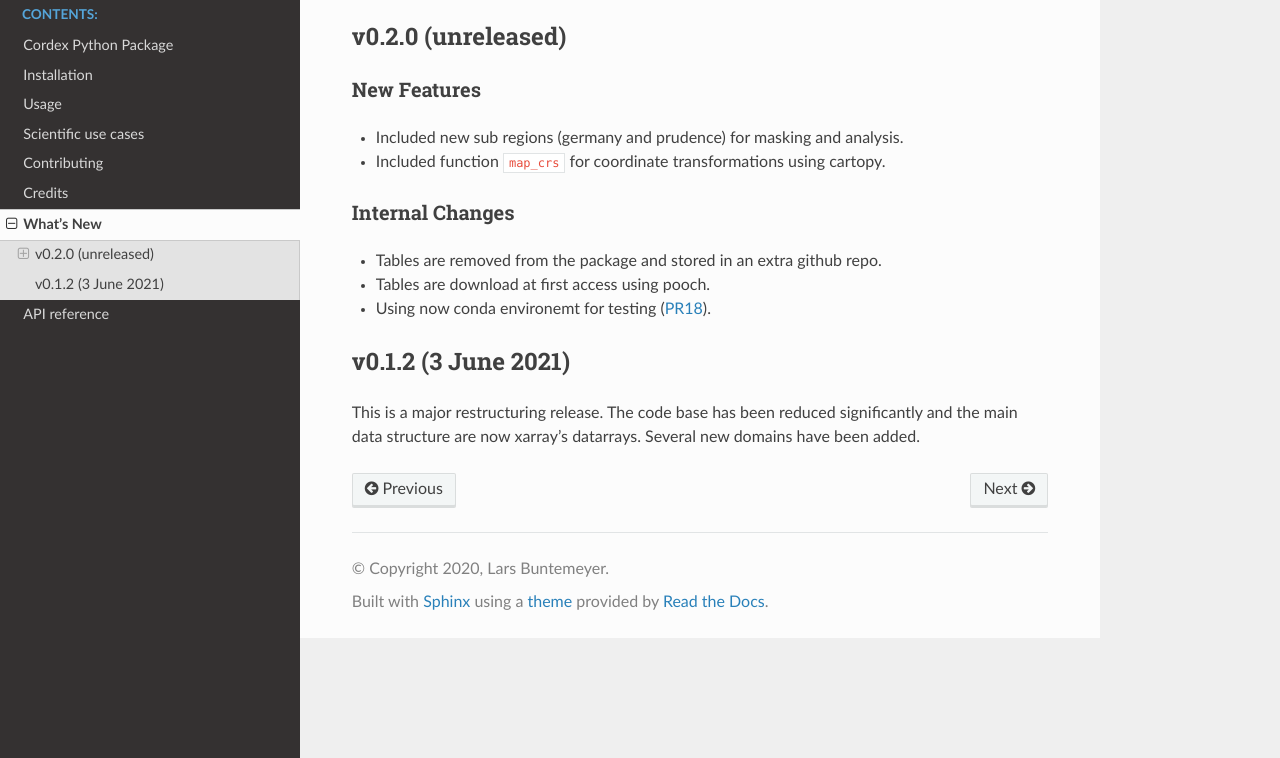
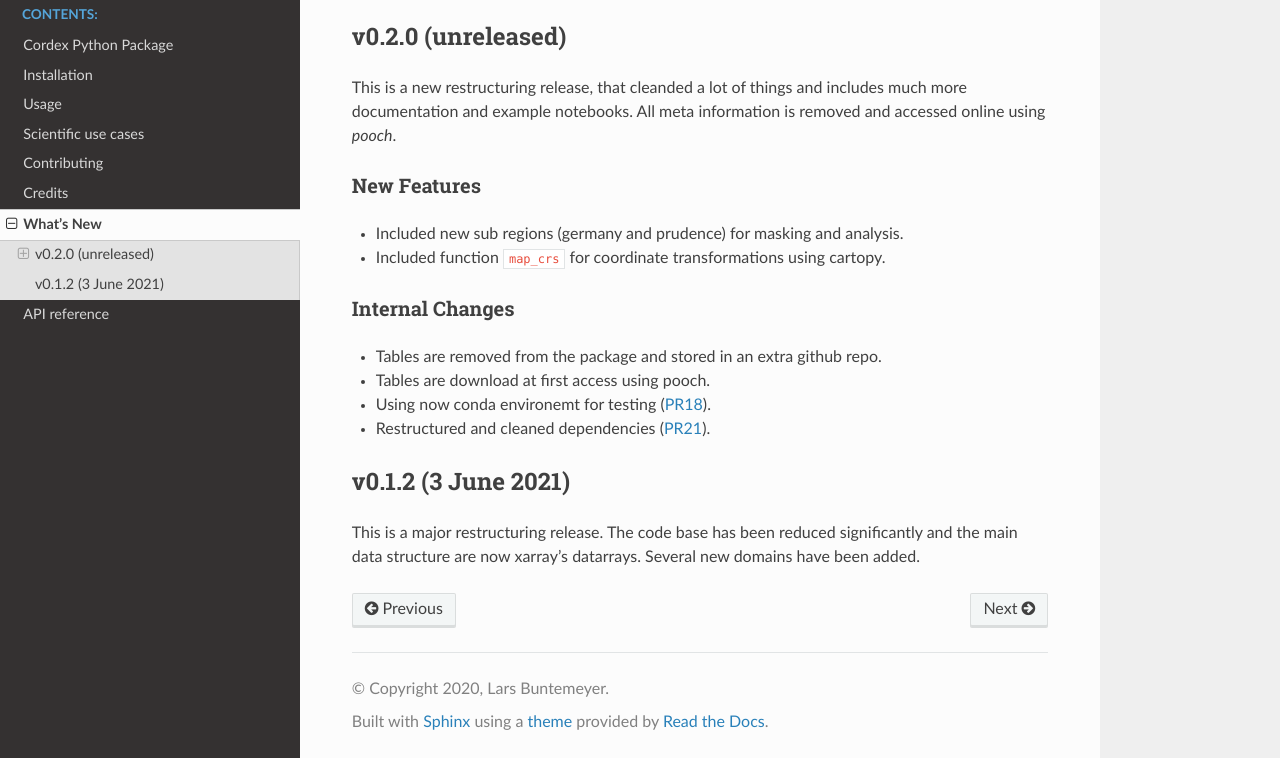
Before and after one commit to euro-cordex/py-cordex, a Sphinx documentation site: the page built from docs/whats_new.rst, in a window 1280 px wide and 1022 px high, cut to the strip 264-1022 px from the top of the window. Built offline with Sphinx 7.4.7 and the Read the Docs theme 2.0.0, drawn with Linux system fonts in a browser that asks for light colours; pages that are not in the unit, such as notebooks, are missing from menus.

Commit message:
Update whats_new.rst

```diff
--- a/docs/whats_new.rst
+++ b/docs/whats_new.rst
@@ -11,6 +11,10 @@ What's New
 v0.2.0 (unreleased)
 -------------------
 
+This is a new restructuring release, that cleanded a lot of things and includes
+much more documentation and example notebooks. All meta information is removed
+and accessed online using `pooch`.
+
 New Features
 ~~~~~~~~~~~~
 - Included new sub regions (germany and prudence) for masking and analysis.
@@ -21,6 +25,7 @@ Internal Changes
 - Tables are removed from the package and stored in an extra github repo.
 - Tables are download at first access using pooch.
 - Using now conda environemt for testing (:pull:`18`).
+- Restructured and cleaned dependencies (:pull:`21`).
 
 v0.1.2 (3 June 2021)
 --------------------
```
